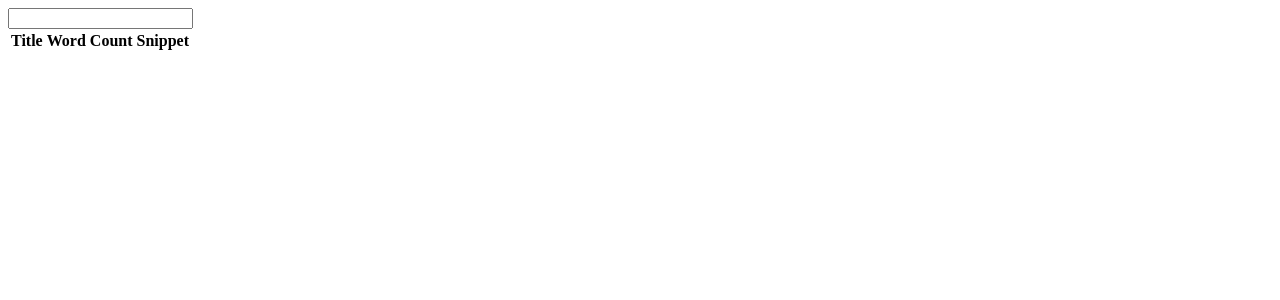
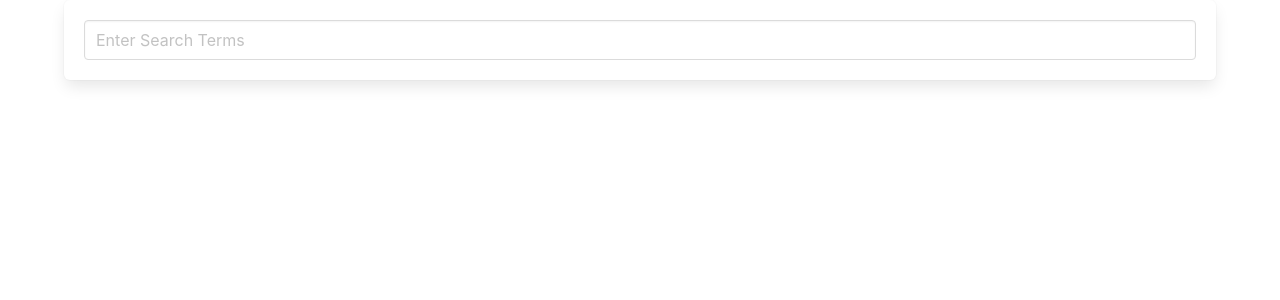
Before and after one commit to DimitrisPanag/wikisearch, an Angular app: page / in a window 1280 px wide. Shown: the top 300 px of the page. Built offline with nearby package versions, Linux system fonts and the light colour scheme.

Commit message:
Last Changes
1. Added bulma and some css styling

```diff
--- a/package.json
+++ b/package.json
@@ -18,6 +18,7 @@
     "@angular/platform-browser": "^17.0.0",
     "@angular/platform-browser-dynamic": "^17.0.0",
     "@angular/router": "^17.0.0",
+    "bulma": "^0.9.4",
     "rxjs": "~7.8.0",
     "tslib": "^2.3.0",
     "zone.js": "~0.14.2"
--- a/src/app/app.component.html
+++ b/src/app/app.component.html
@@ -1,2 +1,4 @@
-<app-search-bar (submitted)="onTerm($event)"></app-search-bar>
-<app-page-list [pages]="pages"></app-page-list>
+<div class="container">
+    <app-search-bar (submitted)="onTerm($event)"></app-search-bar>
+    <app-page-list *ngIf="pages.length" [pages]="pages"></app-page-list>
+</div>
--- a/src/app/search-bar/search-bar.component.html
+++ b/src/app/search-bar/search-bar.component.html
@@ -1,3 +1,9 @@
-<form (submit)="onFormSubmit($event)">
-    <input (input)="term = $any($event).target.value" />
-</form>
+<div class="box">
+    <form (submit)="onFormSubmit($event)">
+        <input
+        placeholder="Enter Search Terms"
+        class="input"
+        (input)="term = $any($event).target.value"
+         />
+    </form>
+</div>
--- a/src/styles.css
+++ b/src/styles.css
@@ -1 +1,2 @@
 /* You can add global styles to this file, and also import other style files */
+@import 'bulma/css/bulma.css';
```
Also changed, not shown: 1 other file (tests, documents, lock files or other folders).
